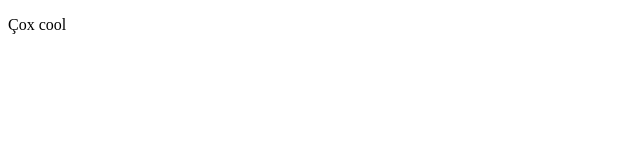
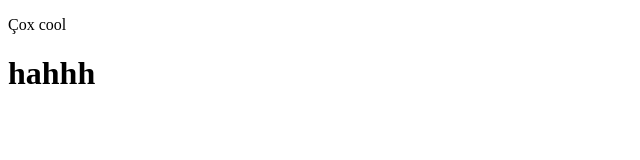
Before and after one commit to gunelg/CodeAcademy, a plain HTML site: page index.html in a window 1280 px wide. Shown: the whole page, without its empty margins (0-640 px from the left). Drawn offline with Linux system fonts and the light colour scheme.

Commit message:
Update index.html

```diff
--- a/index.html
+++ b/index.html
@@ -9,5 +9,6 @@
 
 <body>
     <p>Çox cool</p>
+    <h1>hahhh</h1>
 </body>
 </html>
```
